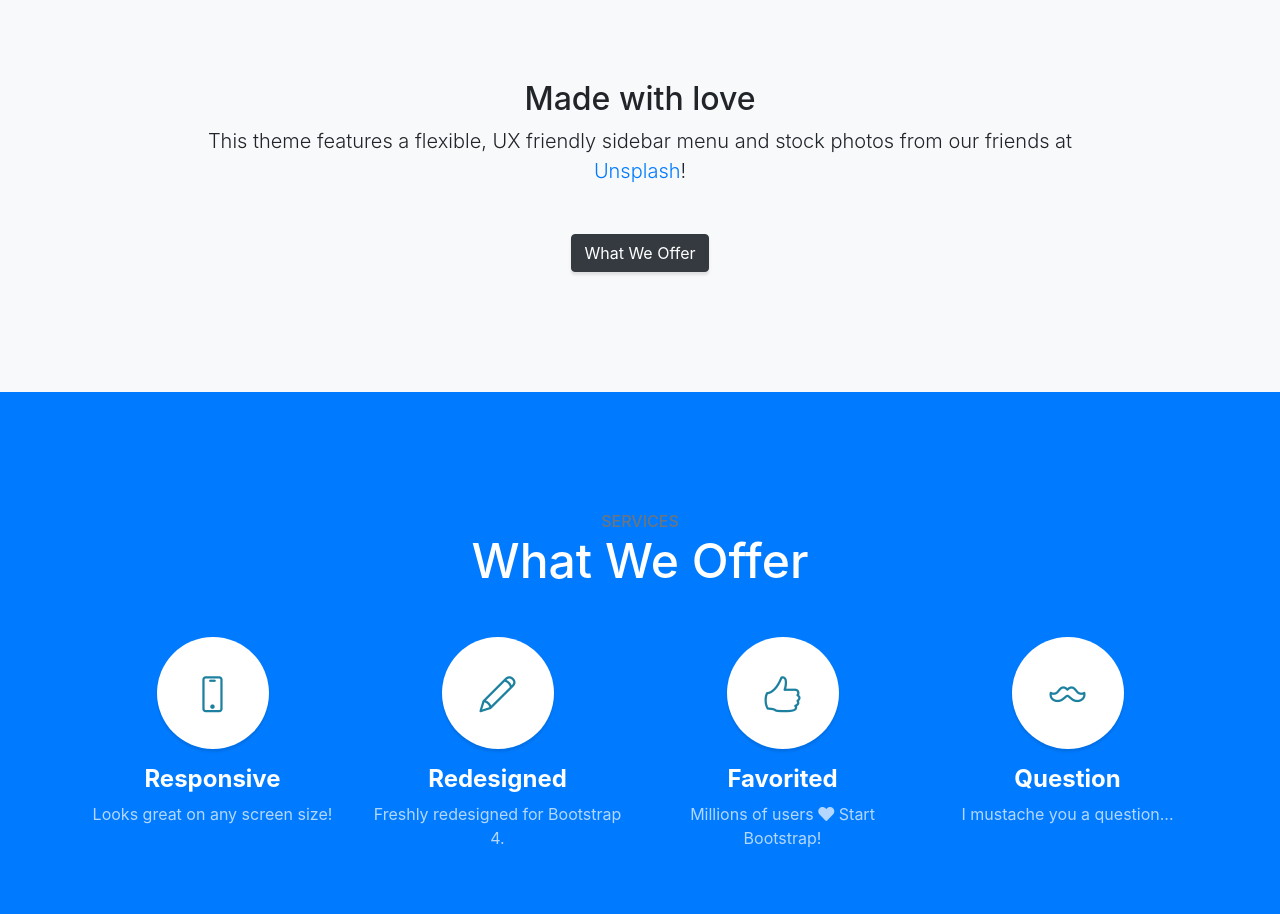
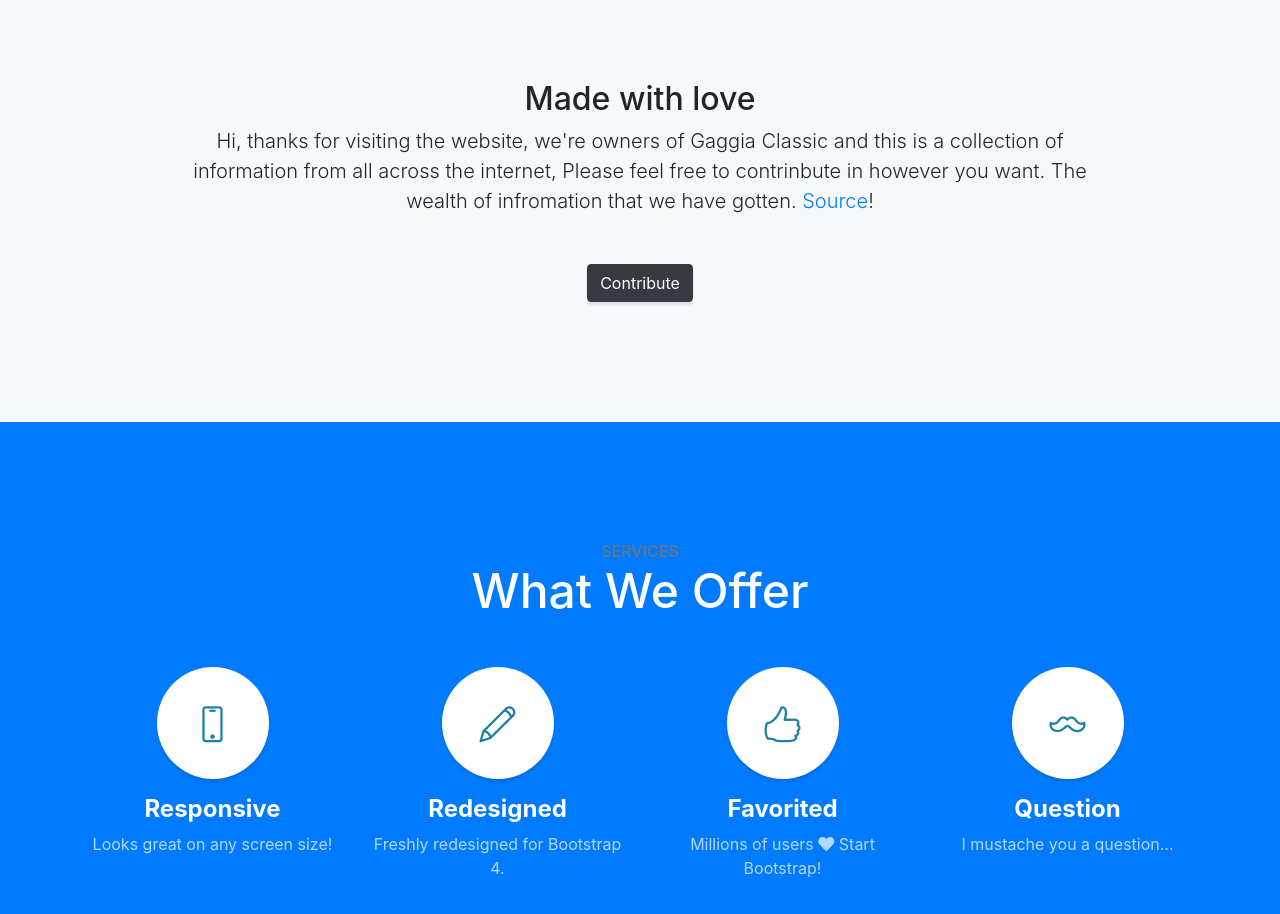
Before and after one commit to CreateCodeCheung/gaggiaclassic.github.io, a website with bundled scripts: page index.html in a window 1280 px wide. Shown: the part 840-1754 px from the top of the page. Built offline with nearby package versions, Linux system fonts and the light colour scheme.

Commit message:
there was an attempt

```diff
--- a/index.html
+++ b/index.html
@@ -71,10 +71,12 @@
       <div class="row">
         <div class="col-lg-10 mx-auto">
           <h2>Made with love</h2>
-          <p class="lead mb-5">This theme features a flexible, UX friendly sidebar menu and stock photos from our
-            friends at
-            <a href="https://unsplash.com/">Unsplash</a>!</p>
-          <a class="btn btn-dark btn-xl js-scroll-trigger" href="#services">What We Offer</a>
+          <p class="lead mb-5"> Hi, thanks for visiting the website, we're owners of Gaggia Classic and this is a
+            collection of information from all across the internet,
+            Please feel free to contrinbute in however you want.
+            The wealth of infromation that we have gotten.
+            <a href="https://unsplash.com/">Source</a>!</p>
+          <a class="btn btn-dark btn-xl js-scroll-trigger" href="#services">Contribute</a>
         </div>
       </div>
     </div>
```
